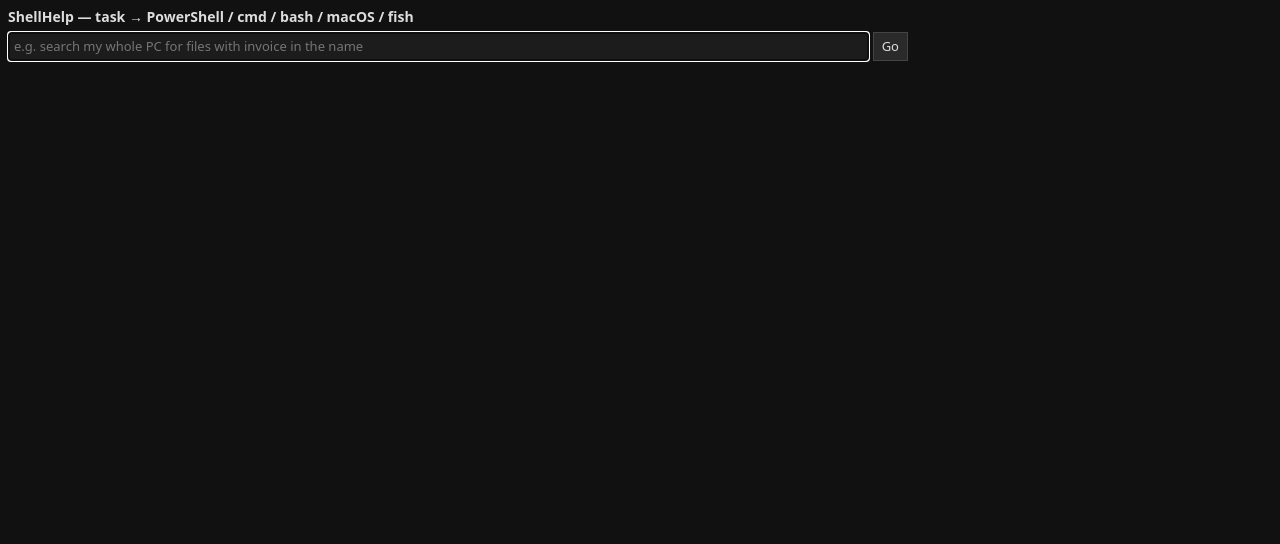
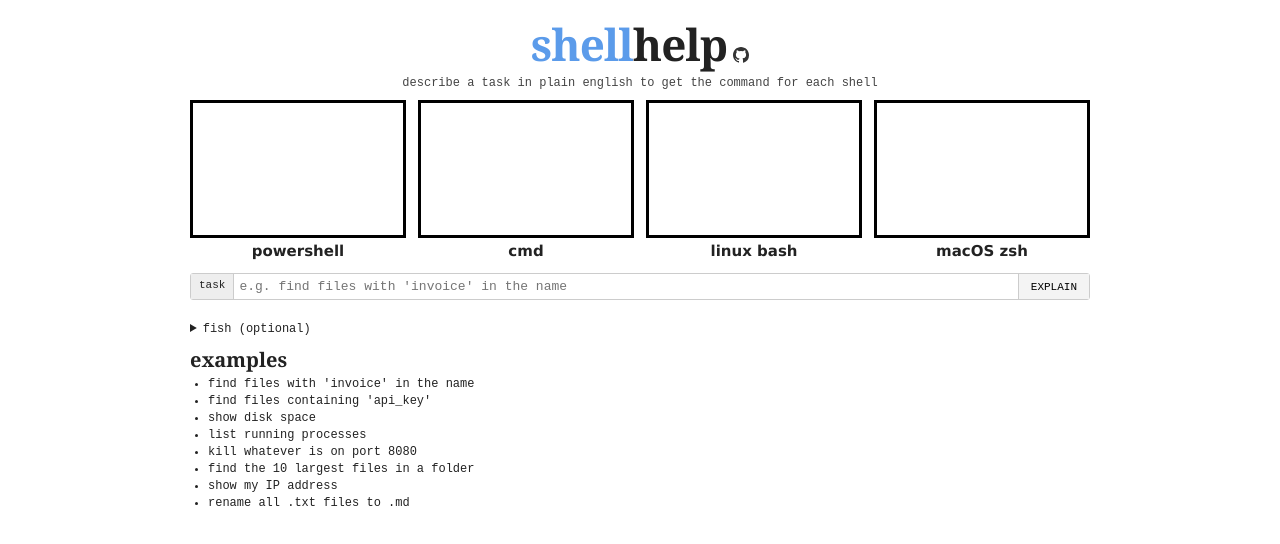
Before and after one commit to gs455/shellhelp, a website: page index.html in a window 1280 px wide. Drawn offline with Linux system fonts and the light colour scheme.

Commit message:
Redesign UI: explainshell-style layout with examples

```diff
--- a/index.html
+++ b/index.html
@@ -1,12 +1,27 @@
-<!doctype html><html><head><meta charset=utf-8><meta name=viewport content="width=device-width,initial-scale=1"><title>ShellHelp</title>
-<style>body{background:#111;color:#ddd;font:13px/1.3 system-ui,sans-serif;margin:0;padding:8px;max-width:900px}h1{font-size:14px;margin:0 0 6px}
-form{display:flex;gap:4px}input{flex:1;background:#1c1c1c;color:#eee;border:1px solid #333;padding:5px;font:inherit}button{background:#2a2a2a;color:#ddd;border:1px solid #444;padding:3px 8px;cursor:pointer;font:inherit}
-.r{display:grid;grid-template-columns:90px 1fr auto;gap:2px 6px;align-items:start;border-bottom:1px solid #222;padding:3px 0}.l{color:#8ab;font-weight:600}
-code{font:12px ui-monospace,Consolas,monospace;color:#9e9;white-space:pre-wrap;word-break:break-all}.w{grid-column:2;color:#888;font-size:12px}#m{color:#c88;margin:4px 0}details summary{cursor:pointer;color:#8ab;padding:3px 0}</style></head><body>
-<h1>ShellHelp — task → PowerShell / cmd / bash / macOS / fish</h1>
-<form id=f><input id=q maxlength=500 placeholder="e.g. search my whole PC for files with invoice in the name" autofocus><button>Go</button></form><div id=m></div><div id=o></div>
-<script>const L=[['powershell','PowerShell'],['cmd','cmd'],['bash','Linux bash'],['zsh_macos','macOS zsh']];
+<!doctype html><html><head><meta charset=utf-8><meta name=viewport content="width=device-width,initial-scale=1"><title>shellhelp</title>
+<style>body{background:#fff;color:#222;font:13px/1.35 Verdana,sans-serif;margin:0;padding:10px}.w{max-width:900px;margin:0 auto}
+.logo{text-align:center;margin:4px 0 2px}.logo h1{display:inline;font:bold 44px Georgia,'Times New Roman',serif;letter-spacing:-1px}.logo h1 span{color:#5b9bea}
+.logo a{color:#333;vertical-align:middle;margin-left:6px}.tag{text-align:center;font:12px monospace;color:#444;margin:0 0 10px}
+.g{display:grid;grid-template-columns:repeat(4,1fr);gap:12px}.b{border:3px solid #000;min-height:120px;padding:6px;display:flex;flex-direction:column;gap:4px}
+.b code{font:12px Consolas,monospace;color:#0a5;white-space:pre-wrap;word-break:break-all;flex:1}.b .x{color:#555;font-size:11px}
+.b button{align-self:flex-start;font:10px monospace;border:1px solid #aaa;background:#f4f4f4;cursor:pointer;padding:1px 6px}
+.lb{text-align:center;font-weight:bold;font-size:15px;margin-top:3px}
+form{display:flex;margin:12px 0 4px;border:1px solid #ccc;border-radius:3px}form label{background:#eee;padding:5px 8px;font:11px monospace;border-right:1px solid #ccc}
+form input{flex:1;border:0;padding:5px;font:13px monospace;outline:0}form button{border:0;border-left:1px solid #ccc;background:#f4f4f4;font:11px monospace;padding:0 12px;cursor:pointer}
+#m{color:#b33;font:12px monospace;min-height:14px}details{font:12px monospace;margin:4px 0}details .b{min-height:0;max-width:60%}
+h2{font:bold 20px Georgia,serif;margin:10px 0 4px}ul{margin:0;padding-left:18px;font:12px monospace}li{margin:3px 0}li a{color:#222;cursor:pointer}li a:hover{color:#5b9bea}
+@media(max-width:700px){.g{grid-template-columns:1fr 1fr}}</style></head><body><div class=w>
+<div class=logo><h1><span>shell</span>help</h1><a href="https://github.com/gs455/shellhelp" title="GitHub"><svg width=16 height=16 viewBox="0 0 16 16" fill=currentColor><path d="M8 0C3.58 0 0 3.58 0 8c0 3.54 2.29 6.53 5.47 7.59.4.07.55-.17.55-.38v-1.33c-2.23.48-2.7-1.07-2.7-1.07-.36-.92-.89-1.17-.89-1.17-.73-.5.06-.49.06-.49.8.06 1.23.83 1.23.83.72 1.22 1.87.87 2.33.66.07-.52.28-.87.5-1.07-1.78-.2-3.65-.89-3.65-3.95 0-.87.31-1.59.82-2.15-.08-.2-.36-1.02.08-2.12 0 0 .67-.21 2.2.82a7.6 7.6 0 0 1 4 0c1.53-1.04 2.2-.82 2.2-.82.44 1.1.16 1.92.08 2.12.51.56.82 1.27.82 2.15 0 3.07-1.87 3.75-3.65 3.95.29.25.54.73.54 1.48v2.2c0 .21.15.46.55.38A8 8 0 0 0 16 8c0-4.42-3.58-8-8-8z"/></svg></a></div>
+<p class=tag>describe a task in plain english to get the command for each shell</p>
+<div class=g id=g></div>
+<form id=f><label>task</label><input id=q maxlength=500 autofocus placeholder="e.g. find files with 'invoice' in the name"><button>EXPLAIN</button></form>
+<div id=m></div><details id=fd><summary>fish (optional)</summary><div class=b id=fish></div></details>
+<h2>examples</h2><ul id=ex></ul></div>
+<script>const S=[['powershell','powershell'],['cmd','cmd'],['bash','linux bash'],['zsh_macos','macOS zsh']];
+const E=["find files with 'invoice' in the name","find files containing 'api_key'","show disk space","list running processes","kill whatever is on port 8080","find the 10 largest files in a folder","show my IP address","rename all .txt files to .md"];
 const esc=s=>String(s||'').replace(/[&<>]/g,c=>({'&':'&amp;','<':'&lt;','>':'&gt;'}[c]));
-const row=(k,n,d)=>{const x=d[k]||{};return `<div class=r><span class=l>${n}</span><code>${esc(x.cmd)}</code><button onclick="navigator.clipboard.writeText(this.previousElementSibling.textContent);this.textContent='✓'">copy</button><span class=w>${esc(x.why)}</span></div>`};
-f.onsubmit=async e=>{e.preventDefault();m.textContent='…';o.innerHTML='';try{const r=await fetch('/api/ask',{method:'POST',headers:{'Content-Type':'application/json'},body:JSON.stringify({q:q.value})});const d=await r.json();
-if(!r.ok){m.textContent=d.error;return}m.textContent='';o.innerHTML=L.map(([k,n])=>row(k,n,d)).join('')+`<details><summary>fish</summary>${row('fish','fish',d)}</details>`}catch{m.textContent='Network error'}};</script></body></html>
+const box=x=>`<code>${esc(x&&x.cmd)}</code>${x&&x.cmd?`<button onclick="navigator.clipboard.writeText(this.previousElementSibling.textContent);this.textContent='copied'">copy</button>`:''}<span class=x>${esc(x&&x.why)}</span>`;
+const draw=(d={})=>{g.innerHTML=S.map(([k,n])=>`<div><div class=b>${box(d[k])}</div><div class=lb>${n}</div></div>`).join('');fish.innerHTML=box(d.fish)};draw();
+ex.innerHTML=E.map(e=>`<li><a>${esc(e)}</a></li>`).join('');ex.onclick=e=>{if(e.target.tagName=='A'){q.value=e.target.textContent;f.requestSubmit()}};
+f.onsubmit=async e=>{e.preventDefault();if(!q.value.trim())return;m.textContent='thinking…';draw();try{const r=await fetch('/api/ask',{method:'POST',headers:{'Content-Type':'application/json'},body:JSON.stringify({q:q.value})});const d=await r.json();
+if(!r.ok){m.textContent=d.error;return}m.textContent='';draw(d)}catch{m.textContent='network error'}};</script></body></html>
```
